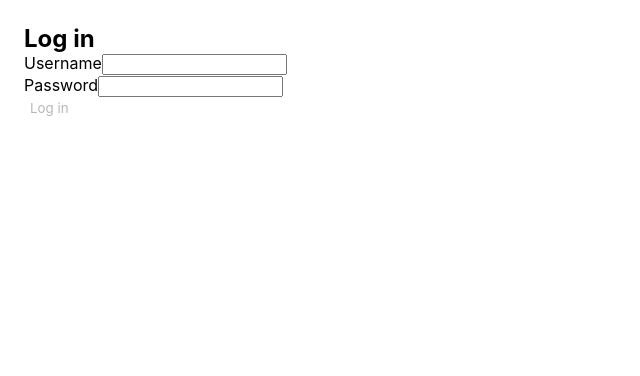
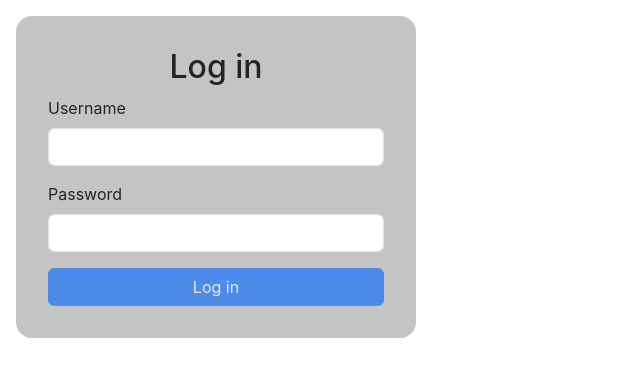
Before and after one commit to marcgirbaub/202301-w7chwe-marc-girbau-front, a React (Create React App) app: page / in a window 1280 px wide. Shown: the top 376 px of the page, without its empty margins (0-640 px from the left). Built offline with nearby package versions, Linux system fonts and the light colour scheme; no server answers.

Commit message:
Add styles to LoginForm

```diff
--- a/src/components/LoginForm/LoginForm.tsx
+++ b/src/components/LoginForm/LoginForm.tsx
@@ -1,5 +1,6 @@
 import { useState } from "react";
 import useUser from "../../hooks/useUser/useUser";
+import LoginFormStyled from "./LoginFormStyled";
 
 const LoginForm = (): JSX.Element => {
   const { loginUser } = useUser();
@@ -31,7 +32,7 @@ const LoginForm = (): JSX.Element => {
   };
 
   return (
-    <form onSubmit={onSubmitHandler}>
+    <LoginFormStyled onSubmit={onSubmitHandler}>
       <h2>Log in</h2>
       <div className="mb-3">
         <label htmlFor="unsername" className="form-label">
@@ -64,7 +65,7 @@ const LoginForm = (): JSX.Element => {
       >
         Log in
       </button>
-    </form>
+    </LoginFormStyled>
   );
 };
 
--- /dev/null
+++ b/src/components/LoginForm/LoginFormStyled.tsx
@@ -0,0 +1,19 @@
+import styled from "styled-components";
+
+const LoginFormStyled = styled.form`
+  background-color: #c5c4c4;
+  border-radius: 1rem;
+  padding: 2rem;
+  max-width: 400px;
+
+  h2 {
+    margin-bottom: 10px;
+    text-align: center;
+  }
+
+  button {
+    width: 100%;
+  }
+`;
+
+export default LoginFormStyled;
--- a/src/index.tsx
+++ b/src/index.tsx
@@ -1,3 +1,4 @@
+import "../node_modules/bootstrap/dist/css/bootstrap.min.css";
 import React from "react";
 import { createRoot } from "react-dom/client";
 import { Provider } from "react-redux";
```
